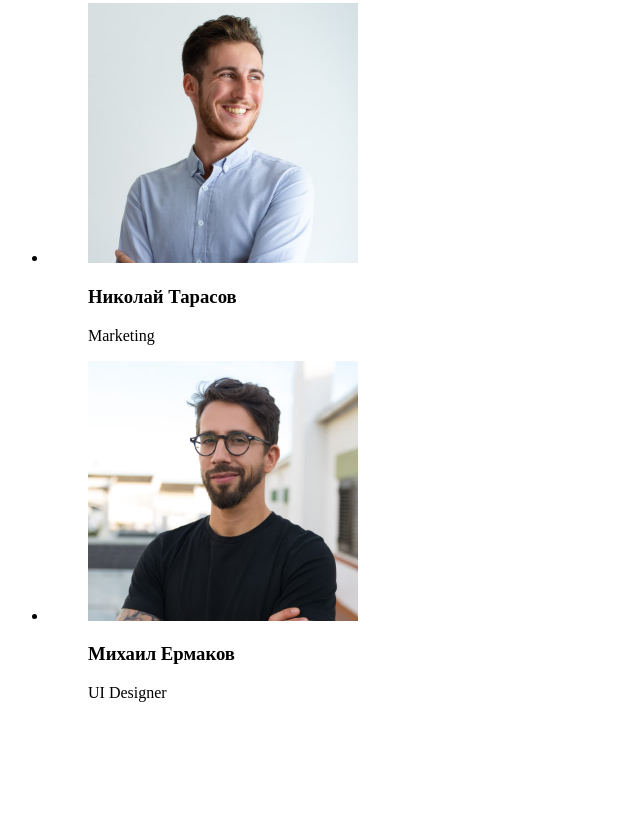
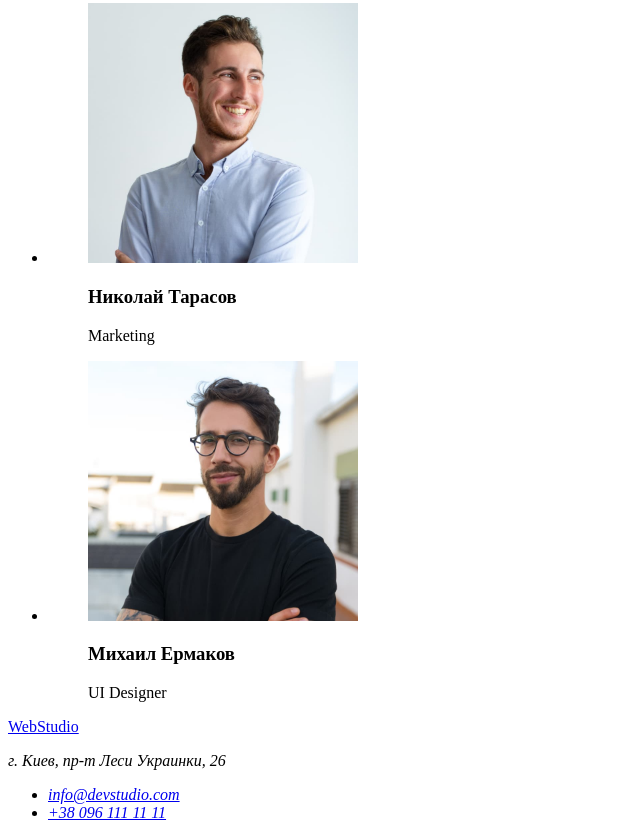
Before and after one commit to Dmytro80/goit-markup-hw-01, a plain HTML site: page index.html in a window 1280 px wide. Shown: the part 2333-3171 px from the top of the page, without its empty margins (0-640 px from the left). Before the commit the page ends 3051 px from the top, so only its background shows below. Drawn offline with Linux system fonts and the light colour scheme.

Commit message:
К проекту добавлен footer

```diff
--- a/index.html
+++ b/index.html
@@ -123,5 +123,18 @@
             </ul>
         </section>
     </main>
+    <!-- Подвал -->
+    <footer>
+        <!-- Логотип -->
+        <a href="/">WebStudio</a>
+        <!-- Контакты -->
+        <address>
+            <p>г. Киев, пр-т Леси Украинки, 26</p>
+            <ul>
+                <li><a href="mailto:info@devstudio.com">info@devstudio.com</a></li>
+                <li><a href="tel:+380961111111">+38 096 111 11 11</a></li>
+            </ul>
+        </address>
+    </footer>
 </body>
 </html>
```
